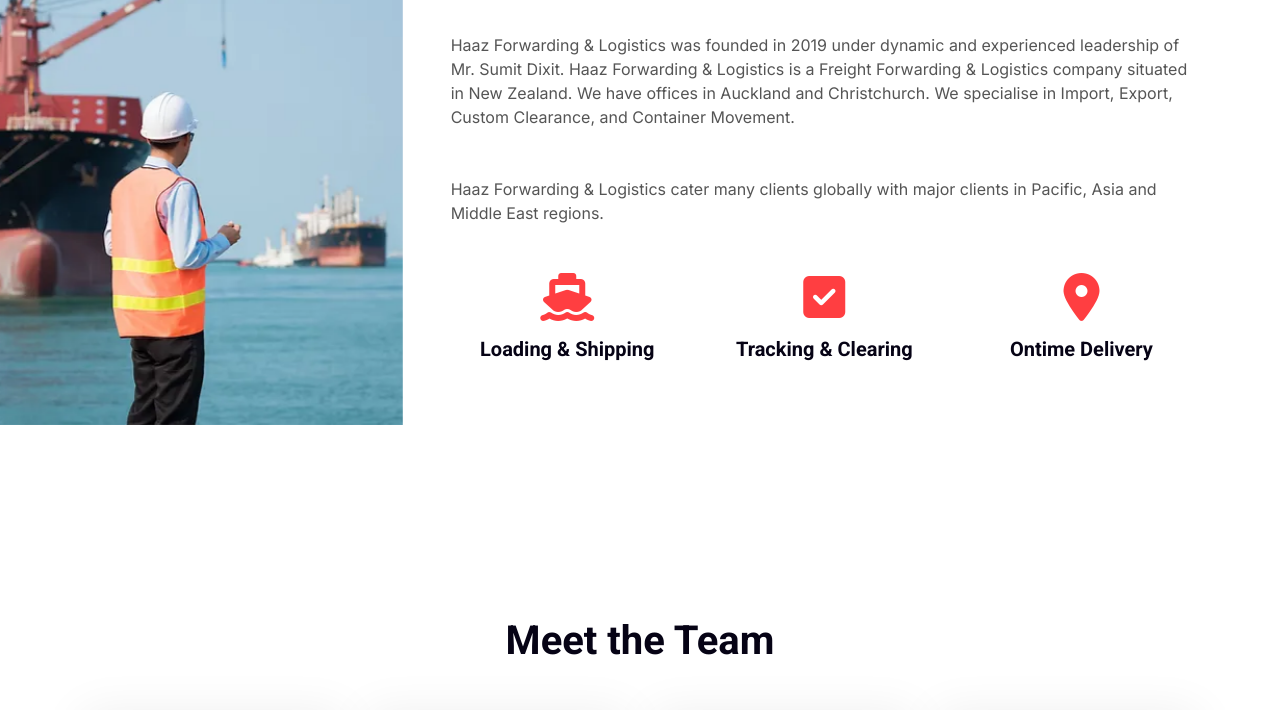
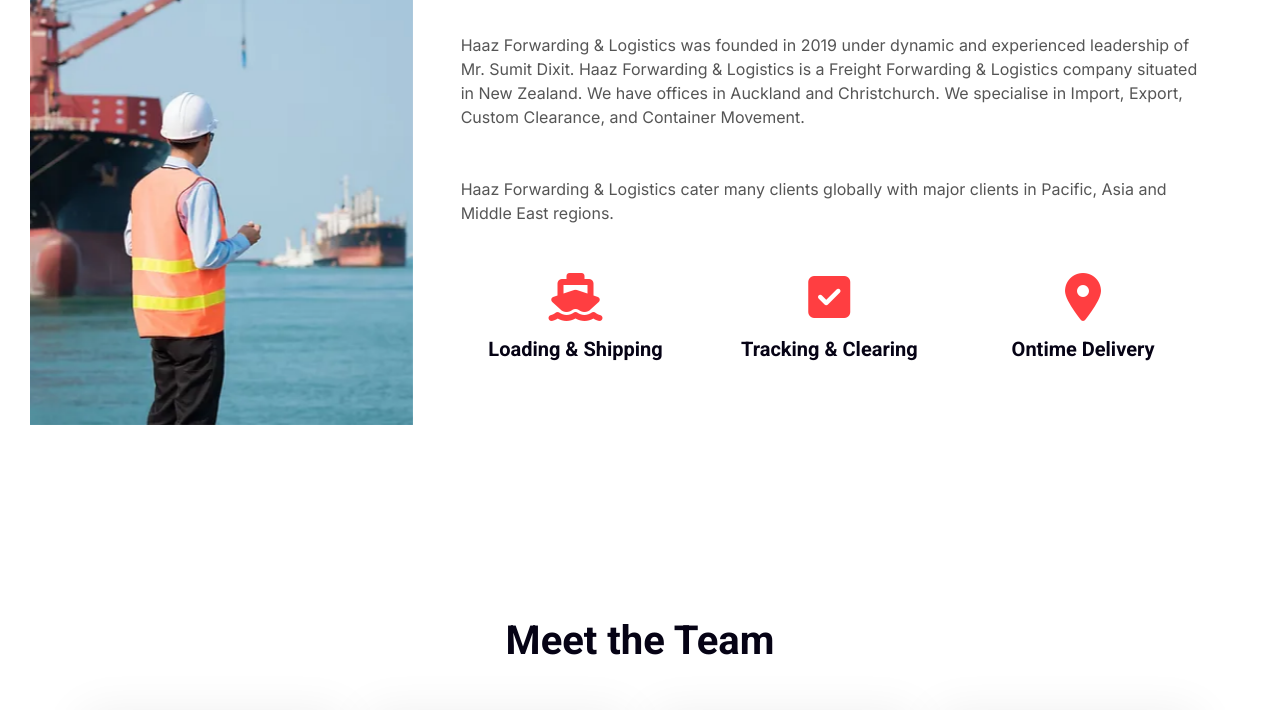
Before and after one commit to guruvirk/haaz-html, a plain HTML site: page about.html in a window 1280 px wide. Shown: the part 620-1330 px from the top of the page. Drawn offline with nearby package versions, Linux system fonts and the light colour scheme.

Commit message:
fixes for company desc.

```diff
--- a/about.html
+++ b/about.html
@@ -75,7 +75,8 @@
     <!-- About Start -->
     <div class="container-fluid overflow-hidden py-5 px-lg-0">
         <div class="container about py-5 px-lg-0">
-            <div class="row g-5 mx-lg-0">
+            <div style="margin-right: 30px;
+            margin-left: 30px;" class="row g-5">
                 <div class="col-lg-4 ps-lg-0 wow fadeInLeft" data-wow-delay="0.1s" style="min-height: 400px;">
                     <div class="position-relative h-100">
                         <img class="position-absolute img-fluid w-100 h-100" src="img/about-haaz.webp"
```
Also changed, not shown: index.html (+2 -1 lines).
